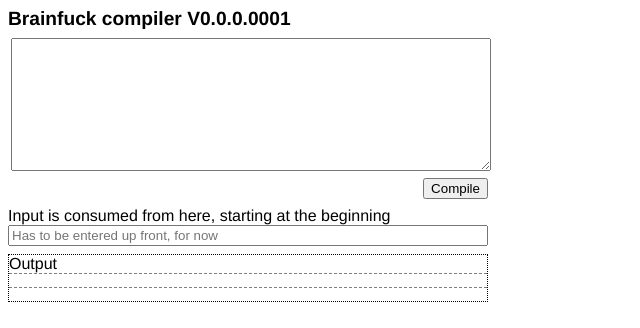
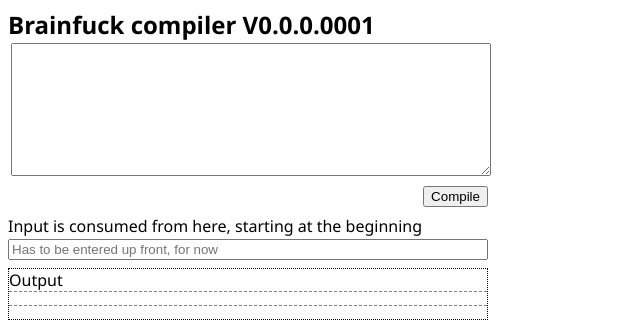
Before and after one commit to dipique/bf-js, a plain HTML site: page index.html in a window 1280 px wide. Shown: the whole page, without its empty margins (0-640 px from the left). Drawn offline with Linux system fonts and the light colour scheme.

Commit message:
Updated the font because that one was killing me

```diff
--- a/style.css
+++ b/style.css
@@ -4,7 +4,7 @@ body {
     grid-auto-rows: auto;
     width: 30em;
     gap: .5em;
-    font-family: Helvetica, sans-serif;
+    font-family: 'Segoe UI', Roboto, Oxygen, Ubuntu, Cantarell, 'Open Sans', sans-serif;
 }
 
 label {
@@ -18,7 +18,7 @@ input {
 }
 
 .grid-title {
-    font-size: 1.2em;
+    font-size: 1.5em;
     font-weight: bold;
 }
 
```
